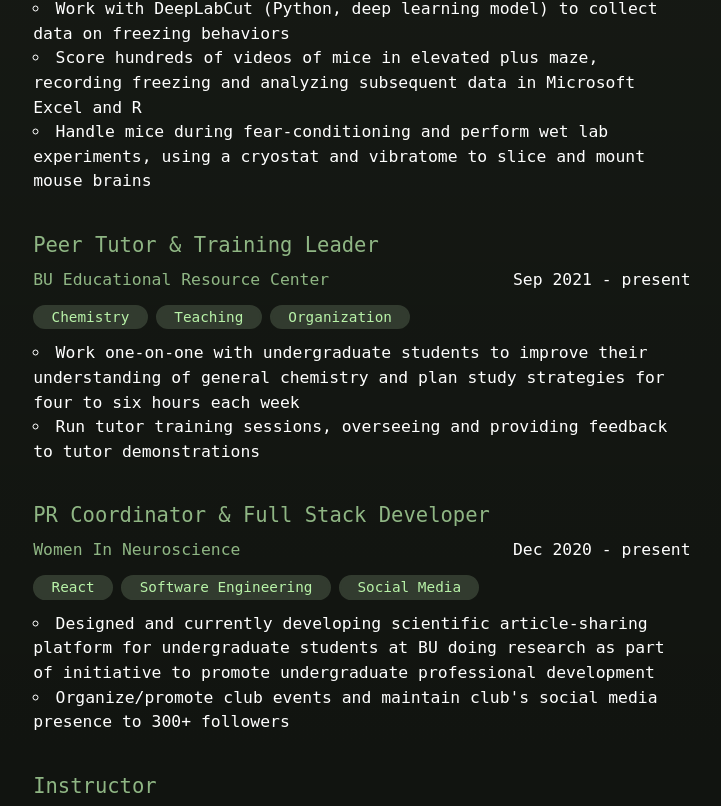
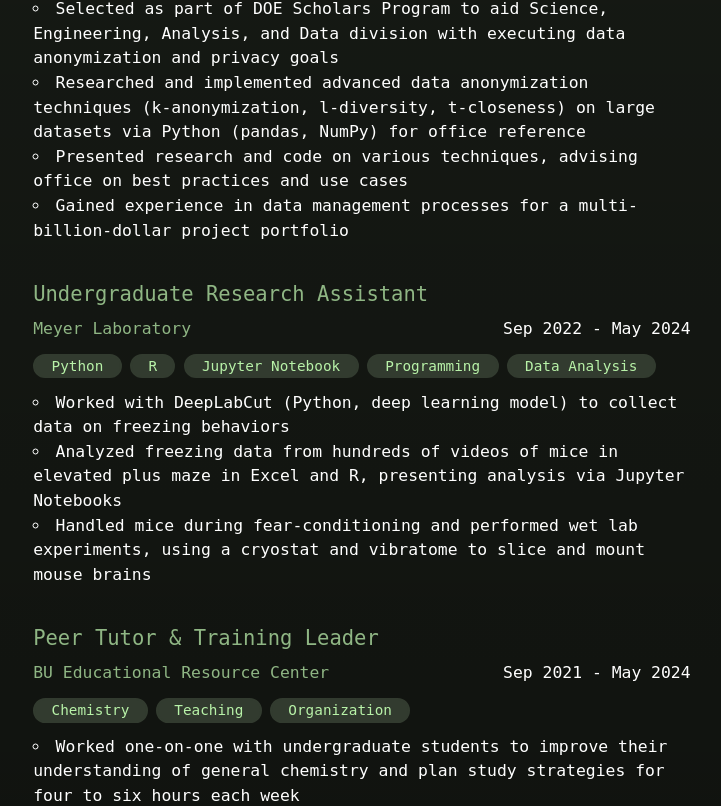
Before and after one commit to ridanaeeem/rida-website, a Next.js app: page / in a window 1280 px wide. Shown: the part 1874-2680 px from the top of the page, without its empty margins (530-1251 px from the left). Built offline with nearby package versions, Linux system fonts and the light colour scheme.

Commit message:
experiences update

```diff
--- a/src/components/Experiences.tsx
+++ b/src/components/Experiences.tsx
@@ -10,45 +10,52 @@
 				<div className="box subheading text-center py-5">Experiences</div>
 				<div className="">
 					<ExperienceCard
+						job={"Data Engineering Intern"}
+						company={"DOE Office of Clean Energy Demonstrations"}
+						link={""}
+						timeframe={"Jun 2024 - present"}
+						skills={["Python", "SAS", "Jupyter Notebook", "Privacy", "Anonymization"]}
+						description={[
+							"Selected as part of DOE Scholars Program to aid Science, Engineering, Analysis, and Data division with executing data anonymization and privacy goals",
+							"Researched and implemented advanced data anonymization techniques (k-anonymization, l-diversity, t-closeness) on large datasets via Python (pandas, NumPy) for office reference",
+							"Presented research and code on various techniques, advising office on best practices and use cases ",
+							"Gained experience in data management processes for a multi-billion-dollar project portfolio",
+						]}
+					/>
+					<ExperienceCard
 						job={"Undergraduate Research Assistant"}
 						company={"Meyer Laboratory"}
 						link={"https://www.meyerlabneuro.com/"}
-						timeframe={"Sep 2022 - present"}
+						timeframe={"Sep 2022 - May 2024"}
 						skills={["Python", "R", "Jupyter Notebook", "Programming", "Data Analysis"]}
 						description={[
-							"Work with DeepLabCut (Python, deep learning model) to collect data on freezing behaviors",
-							"Score hundreds of videos of mice in elevated plus maze, recording freezing and analyzing subsequent data in Microsoft Excel and R",
-							"Handle mice during fear-conditioning and perform wet lab experiments, using a cryostat and vibratome to slice and mount mouse brains",
+							"Worked with DeepLabCut (Python, deep learning model) to collect data on freezing behaviors",
+							"Analyzed freezing data from hundreds of videos of mice in elevated plus maze in Excel and R, presenting analysis via Jupyter Notebooks ",
+							"Handled mice during fear-conditioning and performed wet lab experiments, using a cryostat and vibratome to slice and mount mouse brains ",
 						]}
-						// description={[
-						// 	"Work with DeepLabCut (Python, deep learning model) to collect data on freezing behaviors",
-						// 	"Write scripts in MedState Notation for mice fear conditioning experiments",
-						// 	"Score hundreds of videos of mice in elevated plus maze, recording freezing and analyzing subsequent data in Microsoft Excel and R",
-						// 	"Handle mice during fear-conditioning and perform wet lab experiments, using a cryostat and vibratome to slice and mount mouse brains",
-						// ]}
 					/>
 					<ExperienceCard
 						job={"Peer Tutor & Training Leader"}
 						company={"BU Educational Resource Center"}
 						link={"https://www.bu.edu/erc/"}
-						timeframe={"Sep 2021 - present"}
+						timeframe={"Sep 2021 - May 2024"}
 						skills={["Chemistry", "Teaching", "Organization"]}
 						description={[
-							"Work one-on-one with undergraduate students to improve their understanding of general chemistry and plan study strategies for four to six hours each week",
-							"Run tutor training sessions, overseeing and providing feedback to tutor demonstrations",
+							"Worked one-on-one with undergraduate students to improve their understanding of general chemistry and plan study strategies for four to six hours each week",
+							"Led tutor training sessions, overseeing and critiquing tutor demonstrations for dozens of new tutors",
 						]}
 					/>
 					{/* <ExperienceCard
 						job={"Library Assistant"}
 						company={"Pickering Educational Resources Library"}
 						link={""}
-						timeframe={"Sep 2021 - present"}
+						timeframe={"Sep 2021 - May 2024"}
 						skills={["Customer Service"]}
 						description={[
 							"Responsible for staffing the front desk, making sure that books and other learning materials are in their proper locations, and ensuring smooth operations for dozens of patrons for five to seven hours per week",
 						]}
 					/> */}
-					<ExperienceCard
+					{/* <ExperienceCard
 						job={"PR Coordinator & Full Stack Developer"}
 						company={"Women In Neuroscience"}
 						link={"https://www.instagram.com/bostonuwin/?hl=en"}
@@ -58,8 +65,8 @@
 							"Designed and currently developing scientific article-sharing platform for undergraduate students at BU doing research as part of initiative to promote undergraduate professional development",
 							"Organize/promote club events and maintain club's social media presence to 300+ followers",
 						]}
-					/>
-					<ExperienceCard
+					/> */}
+					{/* <ExperienceCard
 						job={"Instructor"}
 						company={"Sylvan Learning"}
 						link={""}
@@ -69,18 +76,6 @@
 							"Planned curriculum alongside center director and led one cohort of SAT Camp, working with eight high school students twice a week to prepare for the SAT exam",
 							"Worked with K-12 students for one hour each, up to three at a time to remediate math and reading skills by delivering lesson plans and assessments",
 						]}
-					/>
-					{/* <ExperienceCard
-						job={"Intern"}
-						company={"Casey Cares Foundation"}
-						link={""}
-						timeframe={"Jun - Aug 2021"}
-						skills={["Data Entry"]}
-						description={[
-							"Packed and shipped care packages to dozens of Casey Cares families, contacting certain families over the phone to request address and contact information as needed",
-							"Used Raiser&apos;s Edge NXT to organize contact information about Casey Cares families and store a record of what care packages containe",
-							"Organized and mailed hundreds of pajamas from annual pajama drive to local hospitals",
-						]}
 					/> */}
 				</div>
 			</div>
```
